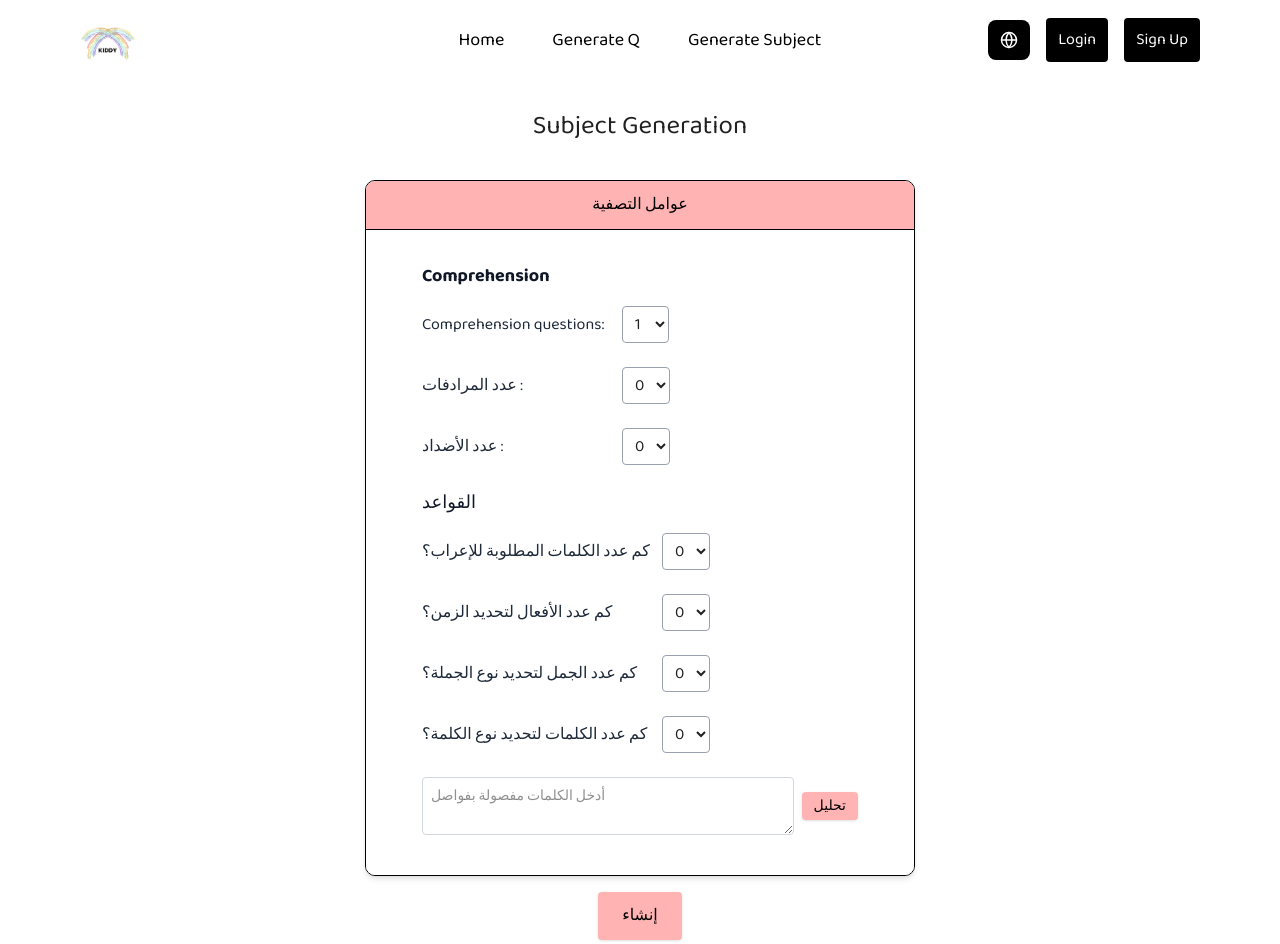
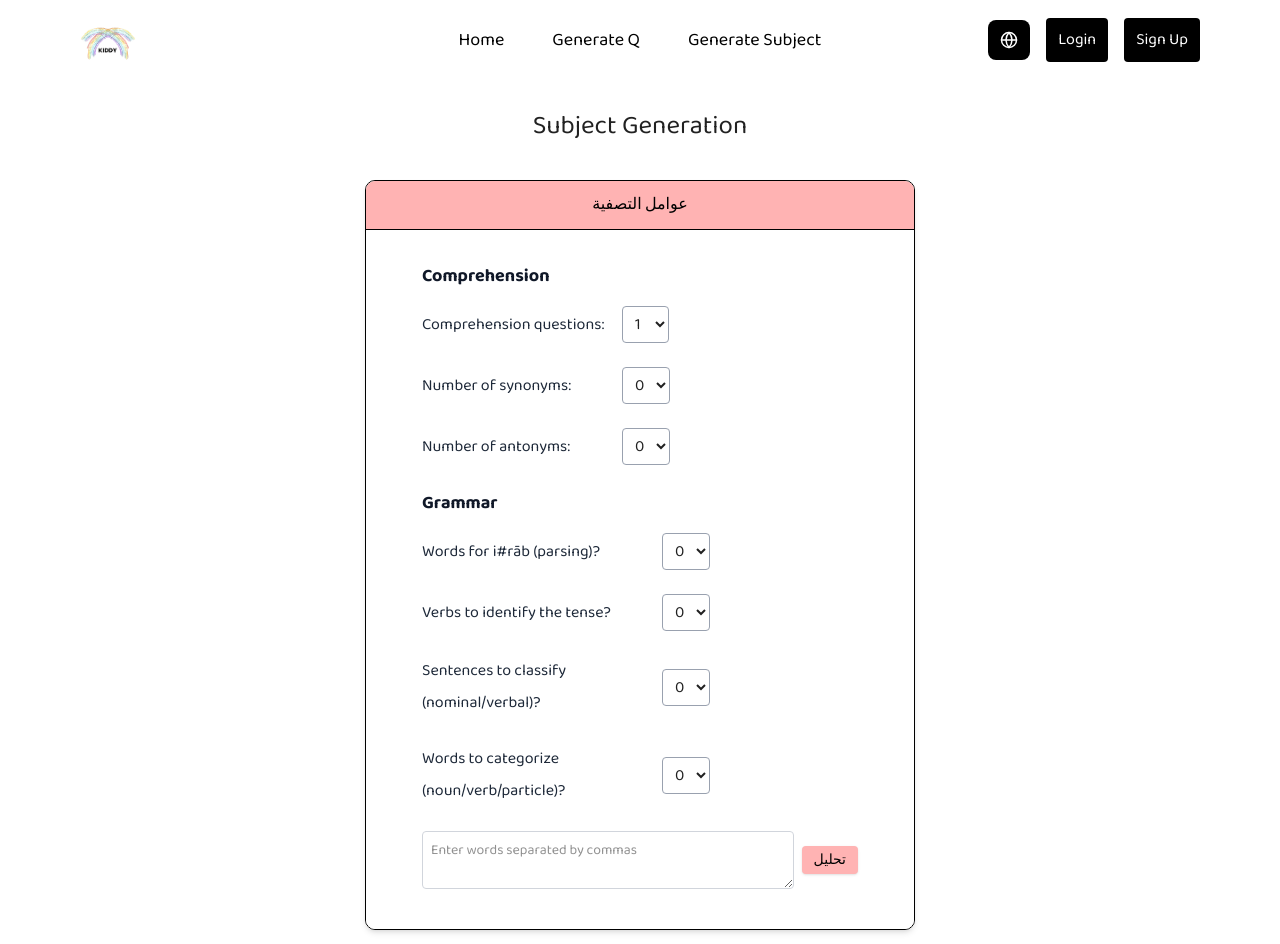
Before and after one commit to lynlyna04/AQG, a React (Vite) app in the folder QG/: page /generate-subjectopt in a window 1280 px wide. Shown: the top 944 px of the page. Built offline with nearby package versions, Linux system fonts and the light colour scheme.

Commit message:
the preview appears after generating and it's always in arabic and there's a loading screen each time u edit the settings and preview won't change until u press generate....FINALLY

```diff
--- a/QG/src/Subjectopt.jsx
+++ b/QG/src/Subjectopt.jsx
@@ -138,7 +138,7 @@ function Subjectopt() {
               {/* Number of Synonyms */}
               <div className="flex items-center mb-6">
                 <p className="text-gray-800 w-50">
-                  عدد المرادفات :
+                  {language === "ar" ? "عدد المرادفات :" : "Number of synonyms:"}
                 </p>
                 <select className="border border-gray-400 rounded px-2 py-1">
                   <option value="0">0</option>
@@ -150,7 +150,7 @@ function Subjectopt() {
               {/* Number of Antonyms */}
               <div className="flex items-center mb-6">
                 <p className="text-gray-800 w-50">
-                  عدد الأضداد :
+                  {language === "ar" ? "عدد الأضداد :" : "Number of antonyms:"}
                 </p>
                 <select className="border border-gray-400 rounded px-2 py-1">
                   <option value="0">0</option>
@@ -160,13 +160,13 @@ function Subjectopt() {
               </div>
 
               <h3 className="text-lg font-bold text-gray-900 mb-4">
-                القواعد
+                {language === "ar" ? "القواعد" : "Grammar"}
               </h3>
 
               {/* iʿrāb Question */}
               <div className="flex items-center mb-6">
                 <p className="text-gray-800 w-60">
-                  كم عدد الكلمات المطلوبة للإعراب؟
+                  {language === "ar" ? "كم عدد الكلمات المطلوبة للإعراب؟" : "Words for i#rāb (parsing)?"}
                 </p>
                 <select
                   className="border border-gray-400 rounded px-2 py-1"
@@ -183,7 +183,7 @@ function Subjectopt() {
               {/* Tense Identification */}
               <div className="flex items-center mb-6">
                 <p className="text-gray-800 w-60">
-                  كم عدد الأفعال لتحديد الزمن؟
+                  {language === "ar" ? "كم عدد الأفعال لتحديد الزمن؟" : "Verbs to identify the tense?"}
                 </p>
                 <select className="border border-gray-400 rounded px-2 py-1">
                   <option value="0">0</option>
@@ -195,7 +195,7 @@ function Subjectopt() {
 
               <div className="flex items-center mb-6">
                 <p className="text-gray-800 w-60">
-                  كم عدد الجمل لتحديد نوع الجملة؟
+                  {language === "ar" ? "كم عدد الجمل لتحديد نوع الجملة؟" : "Sentences to classify (nominal/verbal)?"}
                 </p>
                 <select className="border border-gray-400 rounded px-2 py-1">
                   <option value="0">0</option>
@@ -207,7 +207,7 @@ function Subjectopt() {
 
               <div className="flex items-center mb-6">
                 <p className="text-gray-800 w-60">
-                  كم عدد الكلمات لتحديد نوع الكلمة؟
+                  {language === "ar" ? "كم عدد الكلمات لتحديد نوع الكلمة؟" : "Words to categorize (noun/verb/particle)?"}
                 </p>
                 <select className="border border-gray-400 rounded px-2 py-1">
                   <option value="0">0</option>
@@ -220,7 +220,7 @@ function Subjectopt() {
                 <textarea
                   className="flex-grow border border-gray-300 p-2 rounded text-sm"
                   rows="2"
-                  placeholder="أدخل الكلمات مفصولة بفواصل"
+                  placeholder={language === "ar" ? "أدخل الكلمات مفصولة بفواصل" : "Enter words separated by commas"}
                   value={userInputWords}
                   onChange={(e) => setUserInputWords(e.target.value)}
                 />
@@ -237,7 +237,7 @@ function Subjectopt() {
             onClick={handleGenerateClick}
             className="mt-4 bg-[#FFB3B3] text-black font-semibold px-6 py-2 rounded shadow hover:bg-[#ffa1a1] transition"
           >
-            إنشاء
+            {language === "ar" ? "إنشاء " : "Generate"}
           </button>
         </div>
 
```
